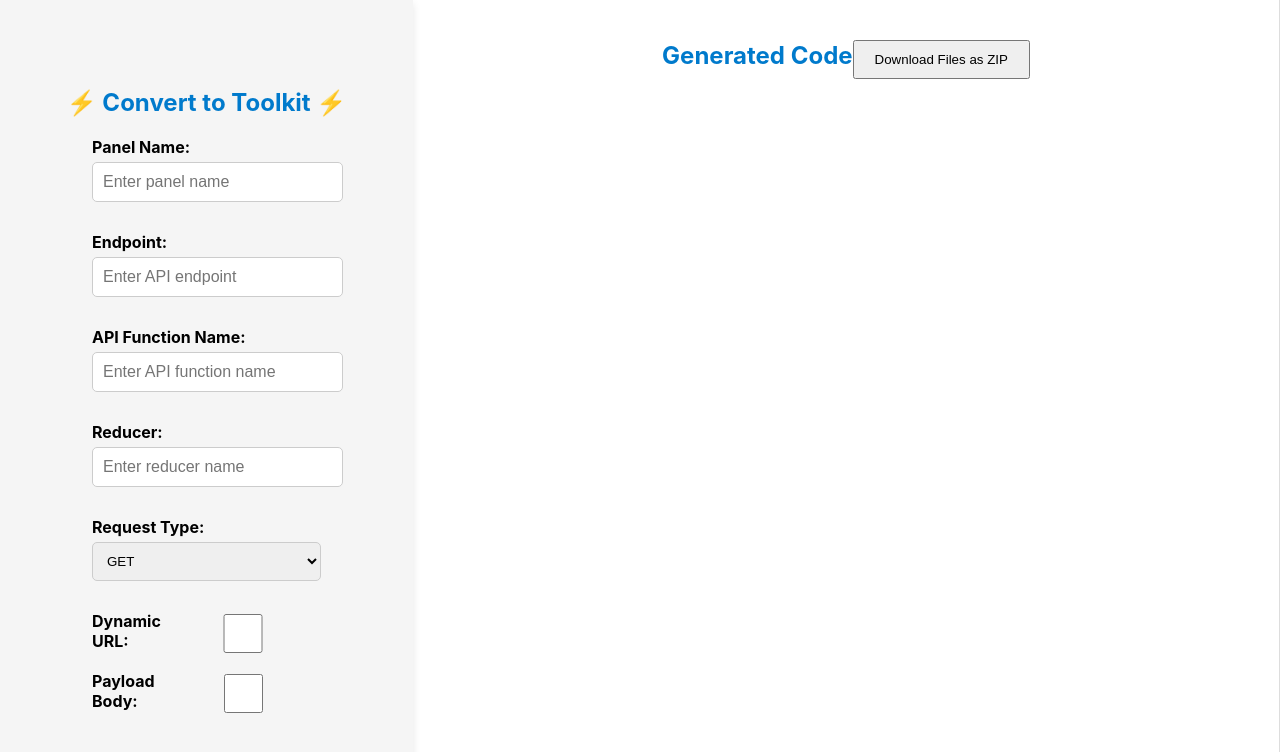
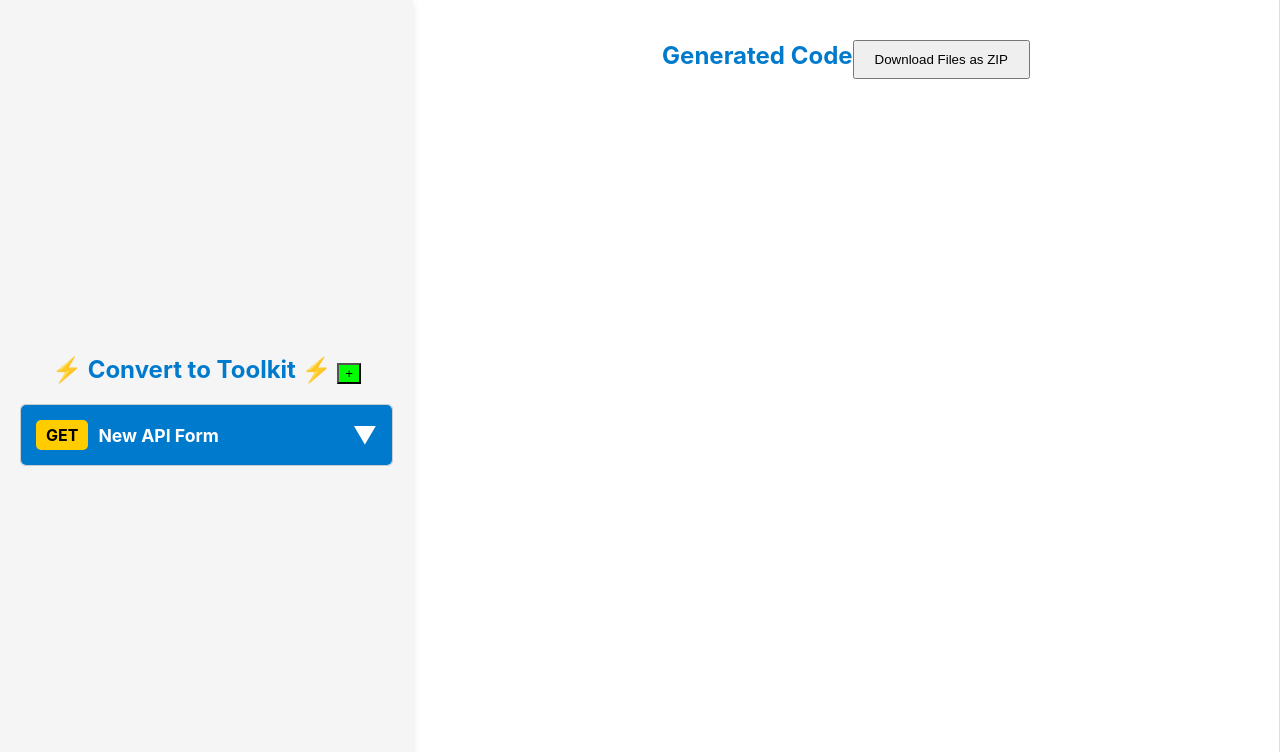
Before and after one commit to Suryash-343/redux_to_toolkit, a React (Create React App) app: page / in a window 1280 px wide. Shown: the top 752 px of the page. Built offline with nearby package versions, Linux system fonts and the light colour scheme; the HTML template or start-up script is replaced by a standard one.

Commit message:
multipform accordian added

```diff
--- a/src/App.css
+++ b/src/App.css
@@ -61,7 +61,7 @@ label {
 }
 
 input {
-  width: 100%;
+  width: 80%;
   padding: 10px;
   font-size: 16px;
   border: 1px solid #ccc;
--- a/src/components/ActionForm.tsx
+++ b/src/components/ActionForm.tsx
@@ -29,28 +29,29 @@ const ActionForm = () => {
 
 
 
-    const handleChange = (
-        e: React.ChangeEvent<HTMLInputElement | HTMLSelectElement>
-    ) => {
-        const { name, value, type, checked } = e.target;
+    // const handleChange = (
+    //     e: React.ChangeEvent<HTMLInputElement | HTMLSelectElement>
+    // ) => {
+    //     const { name, value, type, checked } = e.target;
 
-        // Handle Payload Body auto-setting for POST and PATCH
-        if (name === 'requestType' && (value === 'post' || value === 'patch')) {
-            setFormData((prevData) => ({
-                ...prevData,
-                requestType: value,
-                payloadBody: true, // Automatically set payloadBody to true
-            }));
-        } else {
-            setFormData((prevData) => ({
-                ...prevData,
-                [name]: type === 'checkbox' ? checked : value,
-            }));
-        }
-    };
+    //     // Handle Payload Body auto-setting for POST and PATCH
+    //     if (name === 'requestType' && (value === 'post' || value === 'patch')) {
+    //         setFormData((prevData) => ({
+    //             ...prevData,
+    //             requestType: value,
+    //             payloadBody: true, // Automatically set payloadBody to true
+    //         }));
+    //     } else {
+    //         setFormData((prevData) => ({
+    //             ...prevData,
+    //             [name]: type === 'checkbox' ? checked : value,
+    //         }));
+    //     }
+    // };
 
     const { panelName, apiFunctionName, reducer, endpoint, dynamicUrl, payloadBody, requestType } = formData;
     const files = [
+
         {
             name: `${camelCase(panelName)}ApiSlice.ts`,
             content: sliceCode,
@@ -68,6 +69,72 @@ const ActionForm = () => {
             content: apiActionCode,
         },
     ];
+    const [forms, setForms] = useState([
+        {
+            id: Date.now(),
+            panelName: '',
+            reducer: '',
+            endpoint: '',
+            apiFunctionName: '',
+            requestType: 'get', // Default to GET
+            dynamicUrl: false, // Default to false
+            payloadBody: false, // Default to false
+        },
+    ]);
+    const [expandedForm, setExpandedForm] = useState<number | null>(null); // To manage accordion state
+
+    // const camelCase = (str: string): string => {
+    //     return str
+    //         .replace(/(?:^\w|[A-Z]|\b\w)/g, (word, index) =>
+    //             index === 0 ? word.toLowerCase() : word.toUpperCase()
+    //         )
+    //         .replace(/\s+/g, ''); // Remove all spaces
+    // };
+
+    const handleChange = (
+        id: number,
+        e: React.ChangeEvent<HTMLInputElement | HTMLSelectElement>
+    ) => {
+        const { name, value, type, checked } = e.target;
+        setForms((prevForms) =>
+            prevForms.map((form) =>
+                form.id === id
+                    ? {
+                        ...form,
+                        [name]: type === 'checkbox' ? checked : value,
+                        ...(name === 'requestType' &&
+                            (value === 'post' || value === 'patch')
+                            ? { payloadBody: true } // Automatically set payloadBody to true for POST and PATCH
+                            : {}),
+                    }
+                    : form
+            )
+        );
+    };
+
+    const handleAddForm = () => {
+        setForms((prevForms) => [
+            ...prevForms,
+            {
+                id: Date.now(),
+                panelName: '',
+                reducer: '',
+                endpoint: '',
+                apiFunctionName: '',
+                requestType: 'get',
+                dynamicUrl: false,
+                payloadBody: false,
+            },
+        ]);
+    };
+
+    const handleRemoveForm = (id: number) => {
+        setForms((prevForms) => prevForms.filter((form) => form.id !== id));
+    };
+
+    const toggleAccordion = (id: number) => {
+        setExpandedForm((prev) => (prev === id ? null : id));
+    };
     return (
         <div
             style={{
@@ -88,15 +155,18 @@ const ActionForm = () => {
                 }}
             >
                 <h2 style={{ textAlign: 'center', color: '#007acc' }}>Generated Code
-                    <DownloadZipButton files={files}/>
+                    <DownloadZipButton zipName={`${panelName}-converted`} files={files} />
                 </h2>
-                {panelName && apiFunctionName && reducer && (
-                    <SliceCodeBox
+                {panelName && endpoint && (
+                    <ApiCodeBox
                         panelName={panelName}
+                        endpoint={endpoint}
+                        requestType={requestType}
                         apiFunctionName={apiFunctionName}
-                    reducer={reducer}
-                    sliceCode={sliceCode}
-                    setSliceCode={setSliceCode}
+                        dynamicUrl={dynamicUrl}
+                        payloadBody={payloadBody}
+                        apiCode={apiCode}
+                        setApiCode={setApiCode}
                     />
                 )}
                 {panelName && apiFunctionName && endpoint && (
@@ -110,6 +180,16 @@ const ActionForm = () => {
                         setApiActionCode={setApiActionCode}
                     />
                 )}
+                {panelName && apiFunctionName && reducer && (
+                    <SliceCodeBox
+                        panelName={panelName}
+                        apiFunctionName={apiFunctionName}
+                        reducer={reducer}
+                        sliceCode={sliceCode}
+                        setSliceCode={setSliceCode}
+                    />
+                )}
+
                 {panelName && endpoint && (
                     <TypeCodeBox
                         panelName={panelName}
@@ -118,18 +198,7 @@ const ActionForm = () => {
                         setTypeCode={setTypeCode}
                     />
                 )}
-                {panelName && endpoint && (
-                    <ApiCodeBox
-                        panelName={panelName}
-                        endpoint={endpoint}
-                        requestType={requestType}
-                        apiFunctionName={apiFunctionName}
-                        dynamicUrl={dynamicUrl}
-                        payloadBody={payloadBody}
-                        apiCode={apiCode}
-                        setApiCode={setApiCode}
-                    />
-                )}
+
             </div>
             {/* Right Side: Form */}
             <div
@@ -144,99 +213,120 @@ const ActionForm = () => {
                     zIndex: 1,
                 }}
             >
-                <h2 style={{ textAlign: 'center', color: '#007acc' }}>⚡ Convert to Toolkit ⚡</h2>
-                <form style={{ maxWidth: '800px', margin: '0 auto' }}>
+                <div style={{ padding: '20px' }}>
+                    <h2 style={{ textAlign: 'center', color: '#007acc' }}>⚡ Convert to Toolkit ⚡             <button onClick={handleAddForm} style={{ marginTop: '20px',  backgroundColor: "#00ff00" }}>
+                        +
+                    </button></h2>
+                    {forms.map((form) => (
+                        <div
+                            key={form.id}
+                            style={{
+                                border: '1px solid #ccc',
+                                borderRadius: '5px',
+                                marginBottom: '10px',
+                                backgroundColor: '#f9f9f9',
+                            }}
+                        >
+                            <div
+                                style={{
+                                    padding: '15px',
+                                    cursor: 'pointer',
+                                    backgroundColor: '#007acc',
+                                    color: 'white',
+                                    display: 'flex',
+                                    justifyContent: 'space-between',
+                                    alignItems: 'center',
+                                    borderRadius: '5px',
+                                }}
+                                onClick={() => toggleAccordion(form.id)}
+                            >
+                                <div style={{ display: 'flex', alignItems: 'center' }}>
+                                    {/* Request Type Label */}
+                                    <span
+                                        style={{
+                                            padding: '5px 10px',
+                                            backgroundColor: '#ffcc00',
+                                            color: '#000',
+                                            borderRadius: '5px',
+                                            fontWeight: 'bold',
+                                            marginRight: '10px',
+                                        }}
+                                    >
+                                        {form.requestType.toUpperCase()}
+                                    </span>
+                                    {/* API Function Name */}
+                                    <span style={{ fontWeight: 'bold', fontSize: '1.1em' }}>
+                                        {form.apiFunctionName || 'New API Form'}
+                                    </span>
+                                </div>
+                                {/* Chevron Icon */}
+                                <div>
+                                    {expandedForm === form.id ? (
+                                        <span style={{ fontSize: '1.5em' }}>▲</span> // Open icon
+                                    ) : (
+                                        <span style={{ fontSize: '1.5em' }}>▼</span> // Closed icon
+                                    )}
+                                </div>
+                            </div>
+                            {expandedForm === form.id && (
+                                <div style={{ padding: '10px' }}>
+                                    <form>
                                         <div className="form-group">
-                        <label htmlFor="panelName">Panel Name:</label>
+                                            <label htmlFor={`panelName-${form.id}`}>Panel Name:</label>
                                             <input
                                                 type="text"
-                            id="panelName"
+                                                id={`panelName-${form.id}`}
                                                 name="panelName"
-                            value={formData.panelName}
-                            onChange={handleChange}
+                                                value={form.panelName}
+                                                onChange={(e) => handleChange(form.id, e)}
                                                 placeholder="Enter panel name"
                                                 required
-                            style={{
-                                width: '100%',
-                                padding: '10px',
-                                marginBottom: '15px',
-                                border: '1px solid #ccc',
-                                borderRadius: '5px',
-                            }}
                                             />
                                         </div>
                                         <div className="form-group">
-                        <label htmlFor="endpoint">Endpoint:</label>
+                                            <label htmlFor={`endpoint-${form.id}`}>Endpoint:</label>
                                             <input
                                                 type="text"
-                            id="endpoint"
+                                                id={`endpoint-${form.id}`}
                                                 name="endpoint"
-                            value={formData.endpoint}
-                            onChange={handleChange}
+                                                value={form.endpoint}
+                                                onChange={(e) => handleChange(form.id, e)}
                                                 placeholder="Enter API endpoint"
                                                 required
-                            style={{
-                                width: '100%',
-                                padding: '10px',
-                                marginBottom: '15px',
-                                border: '1px solid #ccc',
-                                borderRadius: '5px',
-                            }}
                                             />
                                         </div>
                                         <div className="form-group">
-                        <label htmlFor="apiFunctionName">API Function Name:</label>
+                                            <label htmlFor={`apiFunctionName-${form.id}`}>API Function Name:</label>
                                             <input
                                                 type="text"
-                            id="apiFunctionName"
+                                                id={`apiFunctionName-${form.id}`}
                                                 name="apiFunctionName"
-                            value={formData.apiFunctionName}
-                            onChange={handleChange}
+                                                value={form.apiFunctionName}
+                                                onChange={(e) => handleChange(form.id, e)}
                                                 placeholder="Enter API function name"
                                                 required
-                            style={{
-                                width: '100%',
-                                padding: '10px',
-                                marginBottom: '15px',
-                                border: '1px solid #ccc',
-                                borderRadius: '5px',
-                            }}
                                             />
                                         </div>
                                         <div className="form-group">
-                        <label htmlFor="reducer">Reducer:</label>
+                                            <label htmlFor={`reducer-${form.id}`}>Reducer:</label>
                                             <input
                                                 type="text"
-                            id="reducer"
+                                                id={`reducer-${form.id}`}
                                                 name="reducer"
-                            value={formData.reducer}
-                            onChange={handleChange}
+                                                value={form.reducer}
+                                                onChange={(e) => handleChange(form.id, e)}
                                                 placeholder="Enter reducer name"
                                                 required
-                            style={{
-                                width: '100%',
-                                padding: '10px',
-                                marginBottom: '15px',
-                                border: '1px solid #ccc',
-                                borderRadius: '5px',
-                            }}
                                             />
                                         </div>
                                         <div className="form-group">
-                        <label htmlFor="requestType">Request Type:</label>
+                                            <label htmlFor={`requestType-${form.id}`}>Request Type:</label>
                                             <select
-                            id="requestType"
+                                                id={`requestType-${form.id}`}
                                                 name="requestType"
-                            value={formData.requestType}
-                            onChange={handleChange}
+                                                value={form.requestType}
+                                                onChange={(e) => handleChange(form.id, e)}
                                                 required
-                            style={{
-                                width: '100%',
-                                padding: '10px',
-                                marginBottom: '15px',
-                                border: '1px solid #ccc',
-                                borderRadius: '5px',
-                            }}
                                             >
                                                 <option value="get">GET</option>
                                                 <option value="post">POST</option>
@@ -245,21 +335,40 @@ const ActionForm = () => {
                                                 <option value="delete">DELETE</option>
                                             </select>
                                         </div>
-                    <div className="form-group" style={{ display: 'flex', justifyContent: 'space-between' }}>
+                                        <div className="form-group">
                                             <label>Dynamic URL:</label>
-                        <input type="checkbox" name="dynamicUrl" checked={dynamicUrl} onChange={handleChange} />
+                                            <input
+                                                type="checkbox"
+                                                name="dynamicUrl"
+                                                checked={form.dynamicUrl}
+                                                onChange={(e) => handleChange(form.id, e)}
+                                            />
                                         </div>
-                    <div className="form-group" style={{ display: 'flex', justifyContent: 'space-between' }}>
+                                        <div className="form-group">
                                             <label>Payload Body:</label>
                                             <input
                                                 type="checkbox"
                                                 name="payloadBody"
-                            checked={payloadBody}
-                            onChange={handleChange}
-                            disabled={requestType === 'post' || requestType === 'patch'}
+                                                checked={form.payloadBody}
+                                                onChange={(e) => handleChange(form.id, e)}
+                                                disabled={
+                                                    form.requestType === 'post' || form.requestType === 'patch'
+                                                }
                                             />
                                         </div>
                                     </form>
+                                    <button
+                                        onClick={() => handleRemoveForm(form.id)}
+                                        style={{ marginTop: '10px', color: 'red' }}
+                                    >
+                                        Remove
+                                    </button>
+                                </div>
+                            )}
+                        </div>
+                    ))}
+
+                </div>
             </div>
 
 
--- a/src/components/DownloadZipButton.tsx
+++ b/src/components/DownloadZipButton.tsx
@@ -2,7 +2,7 @@ import React from 'react';
 import JSZip from 'jszip';
 import { saveAs } from 'file-saver';
 
-const DownloadZipButton = ({ files }: { files: { name: string; content: string }[] }) => {
+const DownloadZipButton = ({ zipName, files }: { zipName: any; files: { name: string; content: string }[] }) => {
     const handleDownloadZip = async () => {
         const zip = new JSZip();
 
@@ -15,7 +15,7 @@ const DownloadZipButton = ({ files }: { files: { name: string; content: string }
         const zipBlob = await zip.generateAsync({ type: 'blob' });
 
         // Trigger the download
-        saveAs(zipBlob, 'project-files.zip');
+        saveAs(zipBlob, `${zipName}.zip`);
     };
 
     return (
```
Lines whose indentation alone changed are shown as unchanged.
